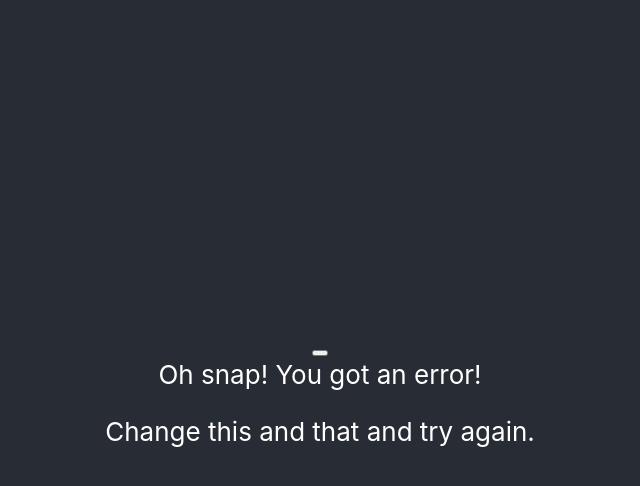
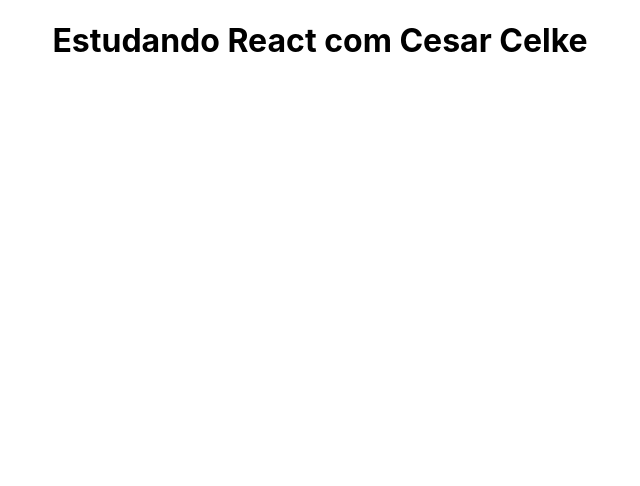
Before and after one commit to renatoguara2020/my-first-app-2022, a React (Create React App) app: page / in a window 1280 px wide. Shown: the top 486 px of the page, without its empty margins (320-960 px from the left). Built offline with nearby package versions, Linux system fonts and the light colour scheme.

Commit message:
commit changes

```diff
--- a/src/App.css
+++ b/src/App.css
@@ -2,16 +2,7 @@
   text-align: center;
 }
 
-.App-logo {
-  height: 40vmin;
-  pointer-events: none;
-}
 
-@media (prefers-reduced-motion: no-preference) {
-  .App-logo {
-    animation: App-logo-spin infinite 20s linear;
-  }
-}
 
 .App-header {
   background-color: #282c34;
@@ -23,16 +14,3 @@
   font-size: calc(10px + 2vmin);
   color: white;
 }
-
-.App-link {
-  color: #61dafb;
-}
-
-@keyframes App-logo-spin {
-  from {
-    transform: rotate(0deg);
-  }
-  to {
-    transform: rotate(360deg);
-  }
-}
--- a/src/App.js
+++ b/src/App.js
@@ -1,13 +1,10 @@
+import './App.css';
 
-import './App.css';
-import Example from './componentes/Example';
 
 function App() {
   return (
     <div className="App">
-      <header className="App-header">
-       <Example/>
-      </header>
+       <h1>Estudando React com Cesar Celke</h1>
     </div>
   );
 }
--- a/src/componentes/Example.js
+++ /dev/null
@@ -1,15 +0,0 @@
-import React from "react";
-import Alert from "react-bootstrap/Alert";
-
-const Example = () => {
-  return (
-    <div>
-      <Alert dismissible variant="danger">
-        <Alert.Heading>Oh snap! You got an error!</Alert.Heading>
-        <p>Change this and that and try again.</p>
-      </Alert>
-    </div>
-  );
-};
-
-export default Example;
--- a/src/index.js
+++ b/src/index.js
@@ -2,7 +2,6 @@
 import ReactDOM from 'react-dom/client';
 import './index.css';
 import App from './App';
-import reportWebVitals from './reportWebVitals';
 
 const root = ReactDOM.createRoot(document.getElementById('root'));
 root.render(
@@ -10,8 +9,3 @@
     <App />
   </React.StrictMode>
 );
-
-// If you want to start measuring performance in your app, pass a function
-// to log results (for example: reportWebVitals(console.log))
-// or send to an analytics endpoint. Learn more: https://bit.ly/CRA-vitals
-reportWebVitals();
--- a/src/reportWebVitals.js
+++ /dev/null
@@ -1,13 +0,0 @@
-const reportWebVitals = onPerfEntry => {
-  if (onPerfEntry && onPerfEntry instanceof Function) {
-    import('web-vitals').then(({ getCLS, getFID, getFCP, getLCP, getTTFB }) => {
-      getCLS(onPerfEntry);
-      getFID(onPerfEntry);
-      getFCP(onPerfEntry);
-      getLCP(onPerfEntry);
-      getTTFB(onPerfEntry);
-    });
-  }
-};
-
-export default reportWebVitals;
```
Also changed, not shown: src/setupTests.js (deleted, +0 -5 lines), src/logo.svg (deleted), 1 other file (tests, documents, lock files or other folders).
